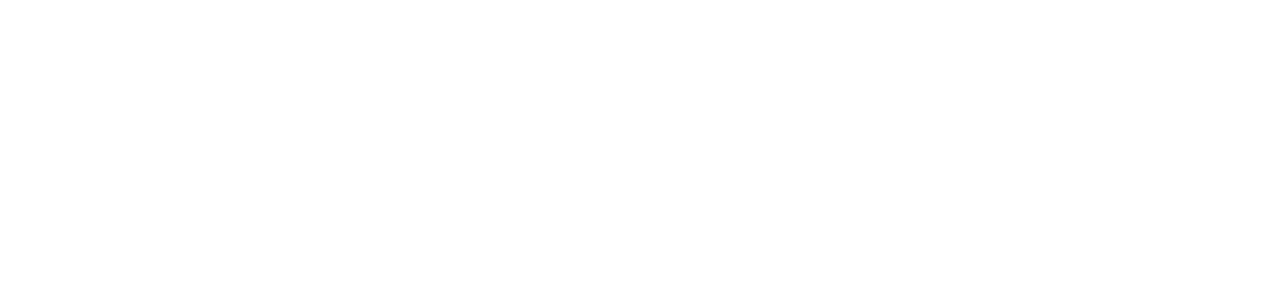
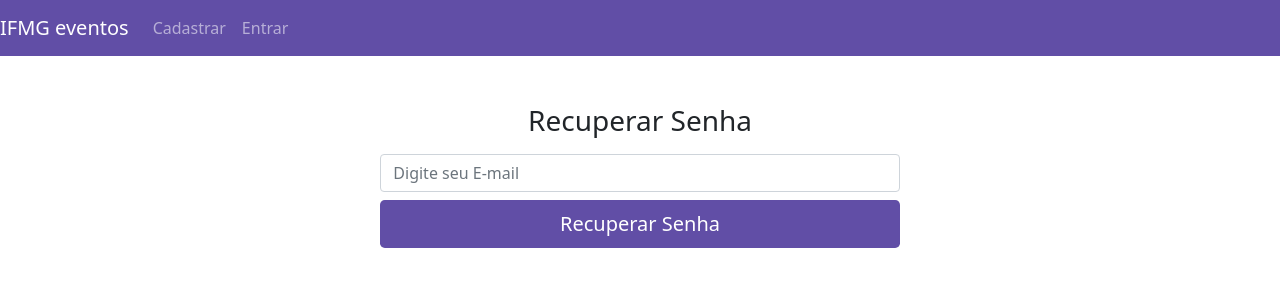
Before and after one commit to LeandroPinheiroo/eventos-react, a React (Create React App) app: page /recupera-usuario in a window 1280 px wide. Shown: the top 300 px of the page. Built offline with nearby package versions, Linux system fonts and the light colour scheme.

Commit message:
Criado sitema de recuperar senha Firebase

```diff
--- a/src/App.js
+++ b/src/App.js
@@ -5,6 +5,7 @@
 import UsuarioNovo from './view/usuario-novo';
 import Home from './view/home';
 import {NotificationContainer} from 'react-notifications';
+import UsuarioRecupera from './view/usuario-recupera';
 
 function App() {
   return (
@@ -12,6 +13,7 @@
       <Route exact path="/" component={Home}/>
       <Route exact path="/login" component={Login}/>
       <Route exact path="/novo-usuario" component={UsuarioNovo}/>
+      <Route exact path="/recupera-usuario" component={UsuarioRecupera}/>
       <NotificationContainer/>
     </BrowserRouter>
   );
--- a/src/view/login/index.js
+++ b/src/view/login/index.js
@@ -69,7 +69,7 @@
                     { msg === "erro" &&<p>Ops! <strong>Verifique suas credenciais &#128148;</strong></p>}
                 </div>
                 <div className="opcoes-login text-white my-5">
-                    <Link to ="#" className="mx-2">Recuperar senha</Link>
+                    <Link to ="/recupera-usuario" className="mx-2">Recuperar senha</Link>
                     <Link to = "/novo-usuario" className="mx-2">Quero me cadastrar</Link>
                 </div>
                 { showSpinner ? <Spinner /> : null }
--- /dev/null
+++ b/src/view/usuario-recupera/index.js
@@ -0,0 +1,56 @@
+import React,{useState} from 'react';
+import { NotificationManager} from 'react-notifications';
+
+import 'firebase/auth'
+import { Link } from 'react-router-dom';
+import NavBar from '../../components/nav-bar';
+import './usuario-recupera.css'
+import firebase from '../../config/firebase'
+import 'firebase/auth';
+
+
+function UsuarioRecupera(){
+
+    const [email, setEmail] = useState('');
+
+    function handleRecupera(){
+        firebase.auth()
+        .sendPasswordResetEmail(email)
+        .then(resultado => {
+            NotificationManager.success('Link Enviado para o E-mail!', 'Sucesso');
+
+        }).catch(erro => {
+            NotificationManager.error('E-mail não cadastrado!', 'Erro')
+        });
+
+    }
+
+
+    return (
+        <>
+            <NavBar></NavBar>
+            <form className="text-center form-signin mx-auto mt-5">
+                <div className="row justify-content-md-center">
+                    <div className="col-md-5">
+                        <h3 className="mb-3 font-weight-bold">Recuperar Senha</h3>
+                        <input type="email"
+                            className="form-control my-2"
+                            placeholder="Digite seu E-mail"
+                            onChange={(e) => setEmail(e.target.value)}>
+                        </input>
+                        <button
+                            className="btn btn-lg btn-block btn-recupera"
+                            type="button"
+                            onClick={handleRecupera}
+                            >
+                                Recuperar Senha
+                        </button>
+                    </div>
+                </div>
+            </form>
+        </>
+    );
+
+}
+
+export default UsuarioRecupera;
--- /dev/null
+++ b/src/view/usuario-recupera/usuario-recupera.css
@@ -0,0 +1,16 @@
+.btn-recupera{
+    width: 100%;
+    background-color: #614ea6;
+    color: #FFF;
+}
+
+.btn-recupera:hover{
+    background-color: #f21667;
+    color: #FFF;
+}
+
+.content{
+    display: flex;
+    align-items: center;
+    background-color: rebeccapurple;
+}
```
Also changed, not shown: 1 other file (tests, documents, lock files or other folders).
